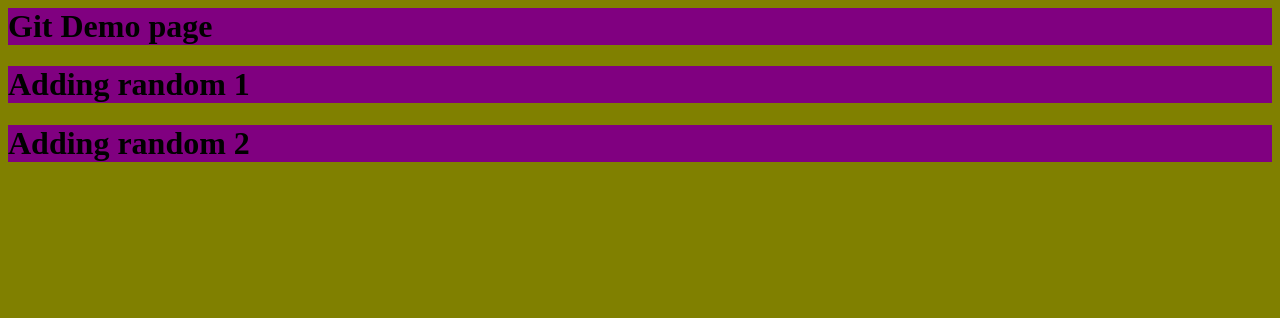
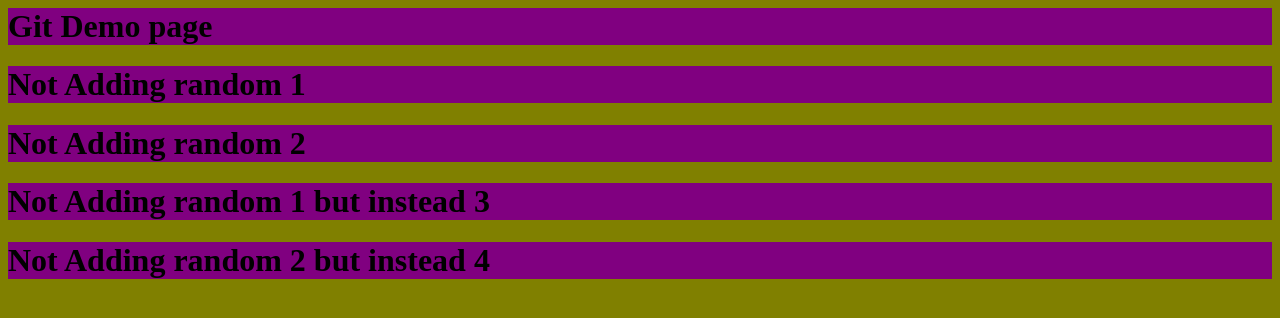
Before and after one commit to OatsProgramming/git_practice, a plain HTML site: page index.html in a window 1280 px wide. Drawn offline with Linux system fonts and the light colour scheme.

Commit message:
Not adding random 1 but adding 3 and 4

```diff
--- a/index.html
+++ b/index.html
@@ -1,5 +1,7 @@
 <h1>Git Demo page</h1>
 <link rel = 'stylesheet' href = 'styles.css'>
 <script> src = 'app.js' </script>
-<h1>Adding random 1</h1>
-<h1>Adding random 2 </h1>
+<h1>Not Adding random 1</h1>
+<h1>Not Adding random 2 </h1>
+<h1>Not Adding random 1 but instead 3</h1>
+<h1>Not Adding random 2 but instead 4</h1>
```
